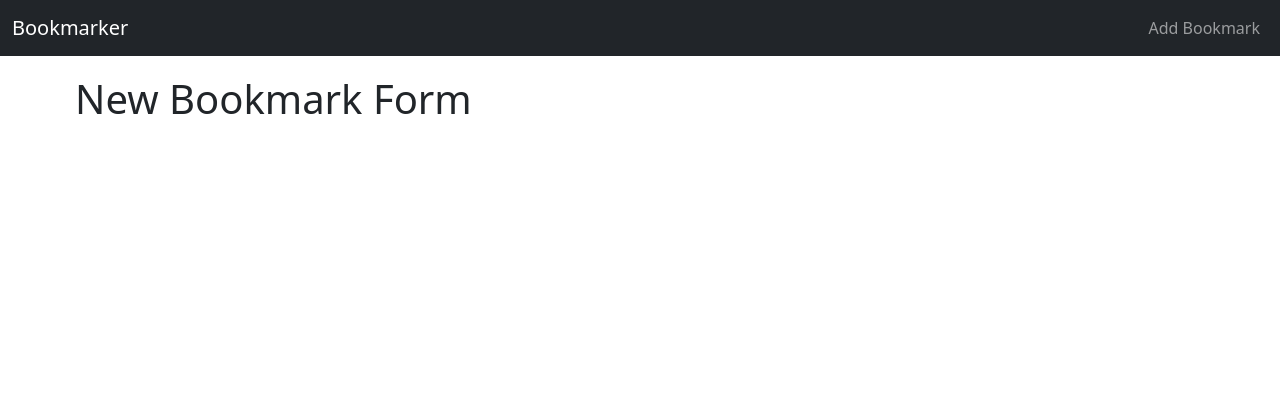
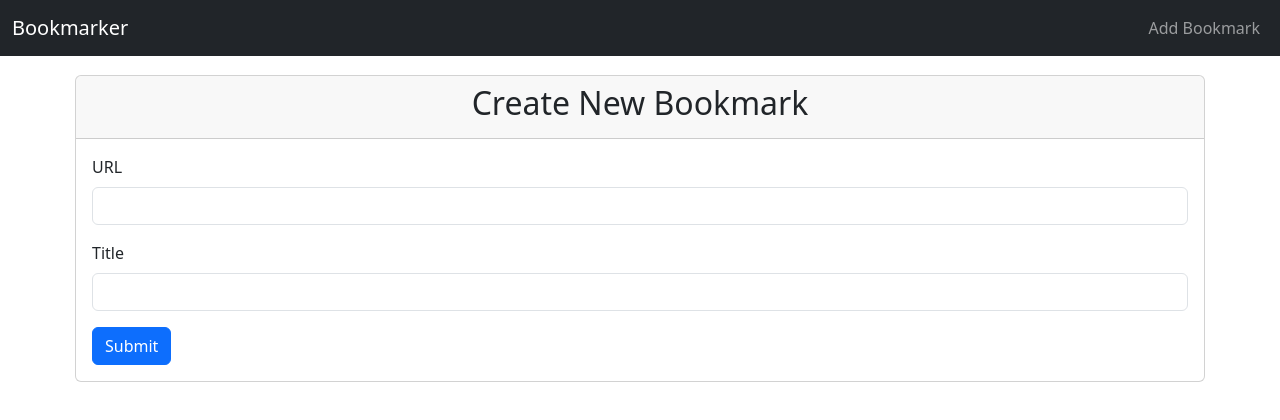
Before and after one commit to CHOhyunhee/FrontEnd_BookMarkerAPI, a Next.js app: page /bookmarks/add in a window 1280 px wide. Shown: the top 420 px of the page. Built offline with nearby package versions, Linux system fonts and the light colour scheme.

Commit message:
addBookmark

```diff
--- a/src/app/bookmarks/add/page.tsx
+++ b/src/app/bookmarks/add/page.tsx
@@ -1,8 +1,44 @@
-const page = () => (
-  <div>
-        <h1>New Bookmark Form</h1>
+'use client'
 
-  </div>
-);
+import React, {useState} from "react";
 
-export default page;
+const AddBookmarkPage = () => {
+    const [title, setTitle] = useState("");
+    const [url, setUrl] = useState("");
+    const [message, setMessage] = useState<string|null>(null);
+
+    const handleSubmit = async (e: React.SyntheticEvent) => {
+
+     }
+
+    return (
+      <div>
+          <div className="card">
+              <div className="card-header text-center">
+                  <h2>Create New Bookmark</h2>
+              </div>
+              <div className="card-body">
+                  <div className="card-text">
+                      {message && <div className="alert alert-primary" role="alert">{message}</div> }
+                      <form onSubmit={e => handleSubmit(e)}>
+                          <div className="mb-3">
+                              <label htmlFor="url" className="form-label">URL</label>
+                              <input type="text" className="form-control" id="url"
+                                     value={url} onChange={e => setUrl(e.target.value)}/>
+                          </div>
+                          <div className="mb-3">
+                              <label htmlFor="title" className="form-label">Title</label>
+                              <input type="text" className="form-control" id="title"
+                                     value={title} onChange={e => setTitle(e.target.value)}/>
+                          </div>
+                          <button type="submit" className="btn btn-primary">Submit</button>
+                      </form>
+                  </div>
+              </div>
+          </div>
+      </div>
+  )
+
+}
+
+export default AddBookmarkPage;
```
Also changed, not shown: src/lib/bookmarkApi.ts (renamed from src/lib/bookmarkApi.tsx, +7 -1 lines).
